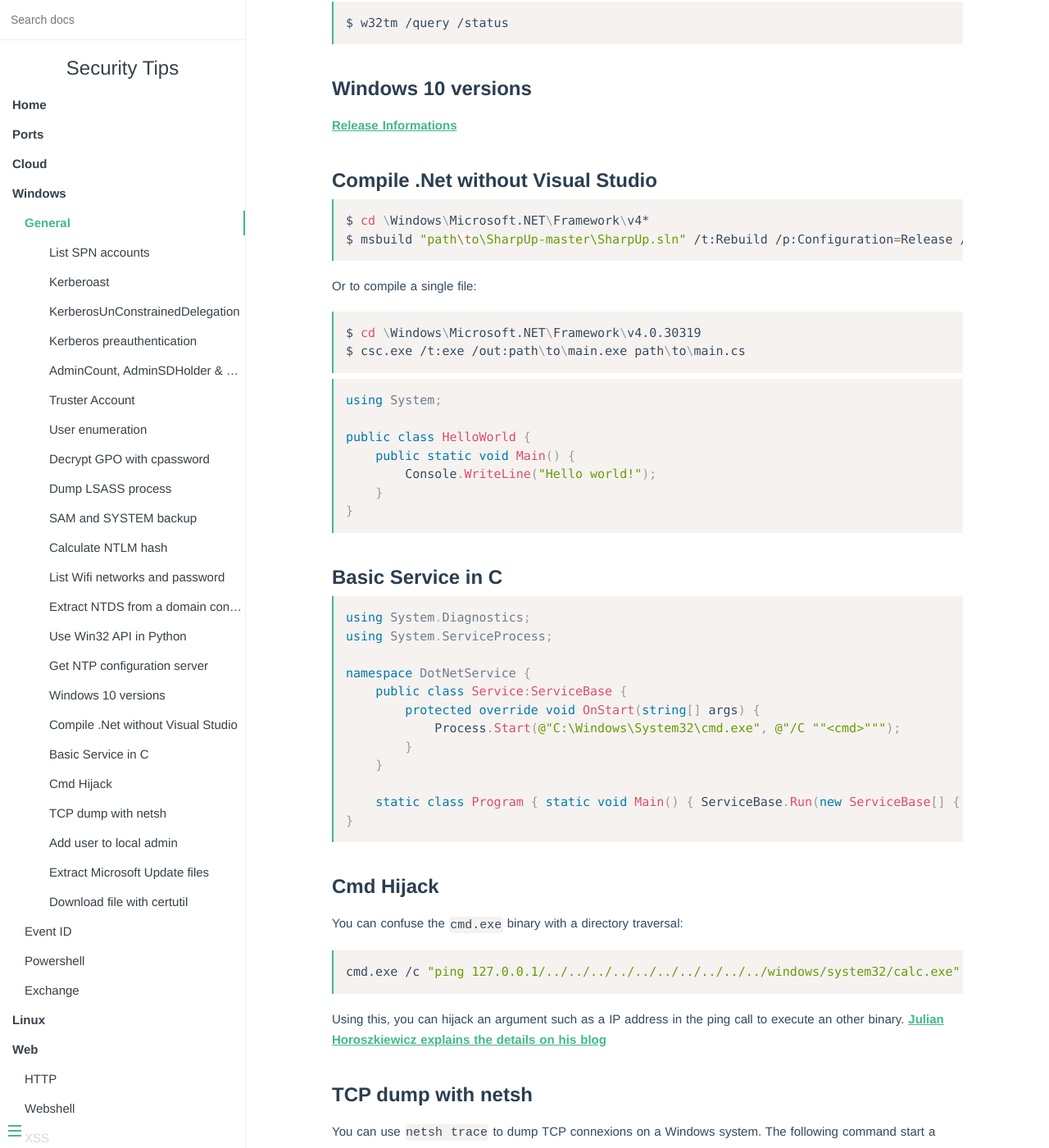
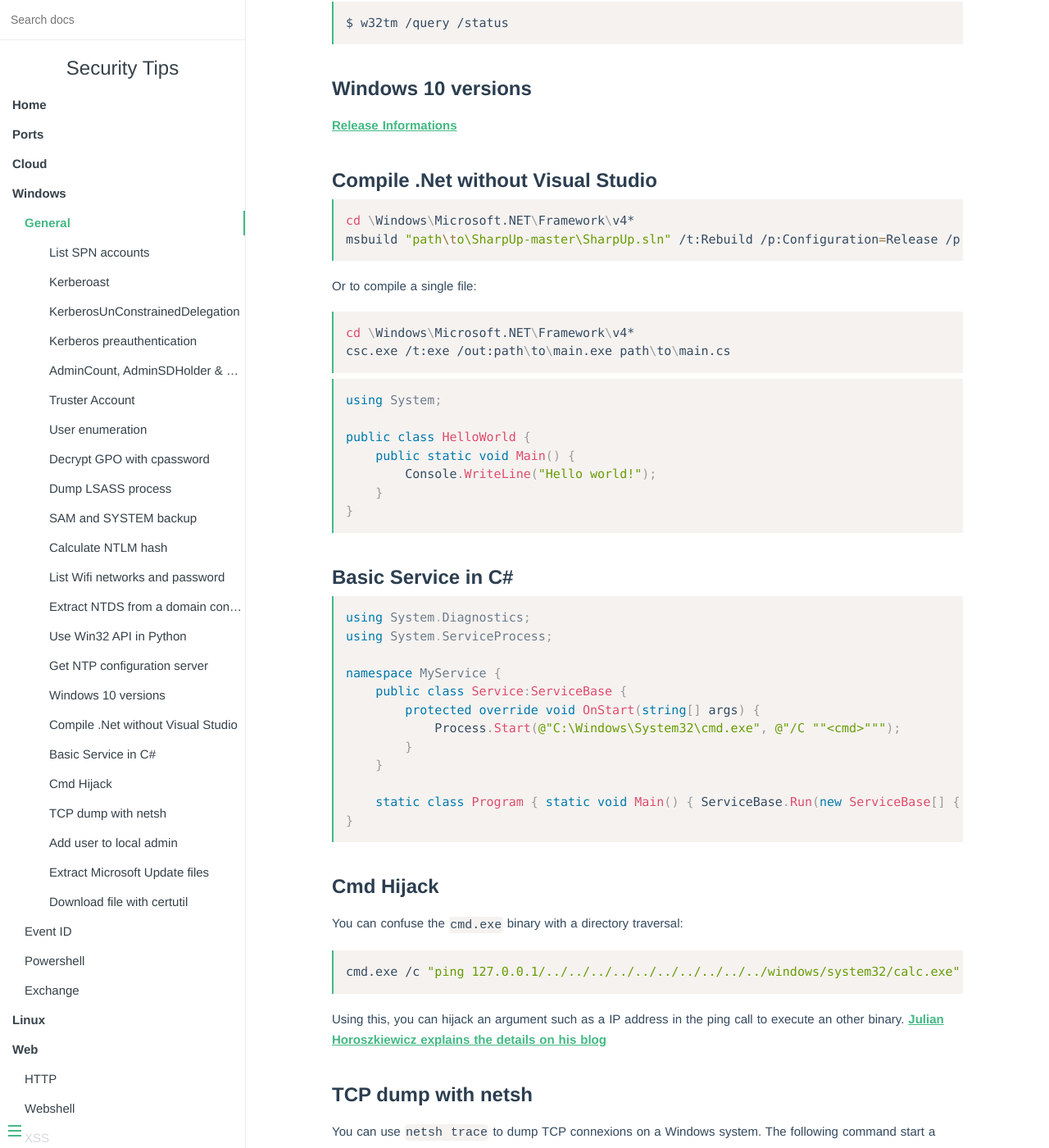
Before and after one commit to vincd/security-tips, an MkDocs documentation site: the page built from docs/windows.md, in a window 1280 px wide and 1400 px high, scrolled down 6059 px. Shown: the whole window at 82% size. Built offline with MkDocs 1.6.1, drawn with Linux system fonts in a browser that asks for light colours.

Commit message:
Fix typos in C#

````diff
--- a/docs/windows.md
+++ b/docs/windows.md
@@ -295,15 +295,16 @@ $ w32tm /query /status
 
 
 ### Compile .Net without Visual Studio
+
 ```bash
-$ cd \Windows\Microsoft.NET\Framework\v4*
-$ msbuild "path\to\SharpUp-master\SharpUp.sln" /t:Rebuild /p:Configuration=Release /p:Platform="Any CPU"
+cd \Windows\Microsoft.NET\Framework\v4*
+msbuild "path\to\SharpUp-master\SharpUp.sln" /t:Rebuild /p:Configuration=Release /p:Platform="Any CPU"
 ```
 
 Or to compile a single file:
 ```bash
-$ cd \Windows\Microsoft.NET\Framework\v4.0.30319
-$ csc.exe /t:exe /out:path\to\main.exe path\to\main.cs
+cd \Windows\Microsoft.NET\Framework\v4*
+csc.exe /t:exe /out:path\to\main.exe path\to\main.cs
 ```
 
 ```csharp
@@ -316,13 +317,13 @@ public class HelloWorld {
 }
 ```
 
-### Basic Service in C#
+### Basic Service in C# #
 
 ```csharp
 using System.Diagnostics;
 using System.ServiceProcess;
 
-namespace DotNetService {
+namespace MyService {
     public class Service:ServiceBase {
         protected override void OnStart(string[] args) {
             Process.Start(@"C:\Windows\System32\cmd.exe", @"/C ""<cmd>""");
````
